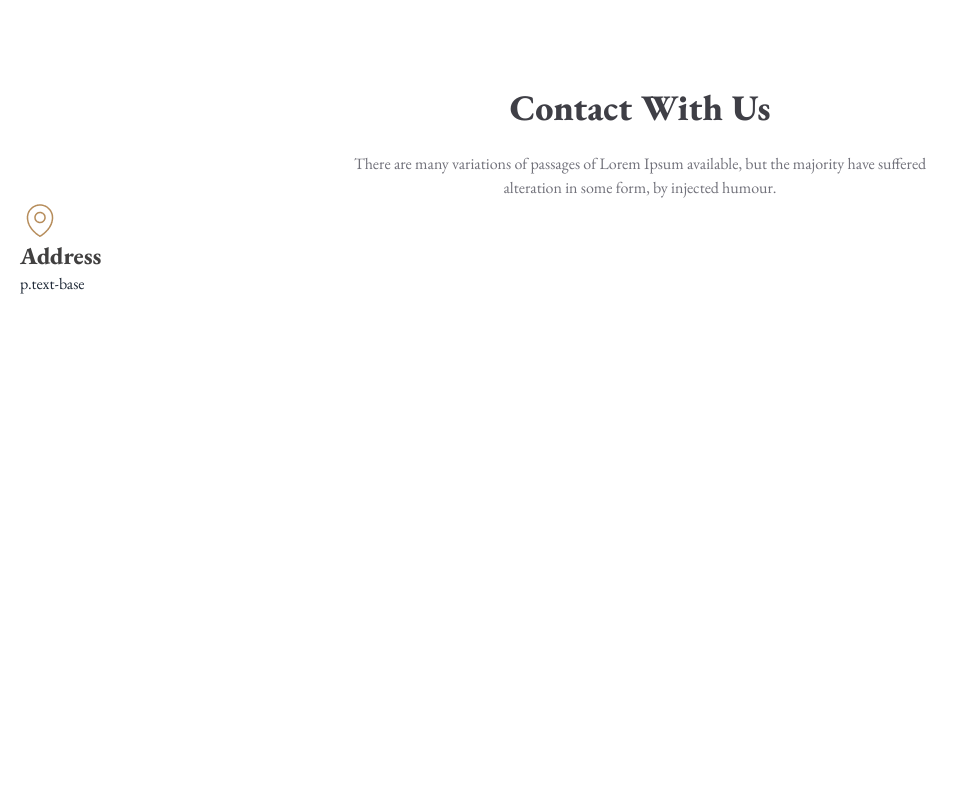
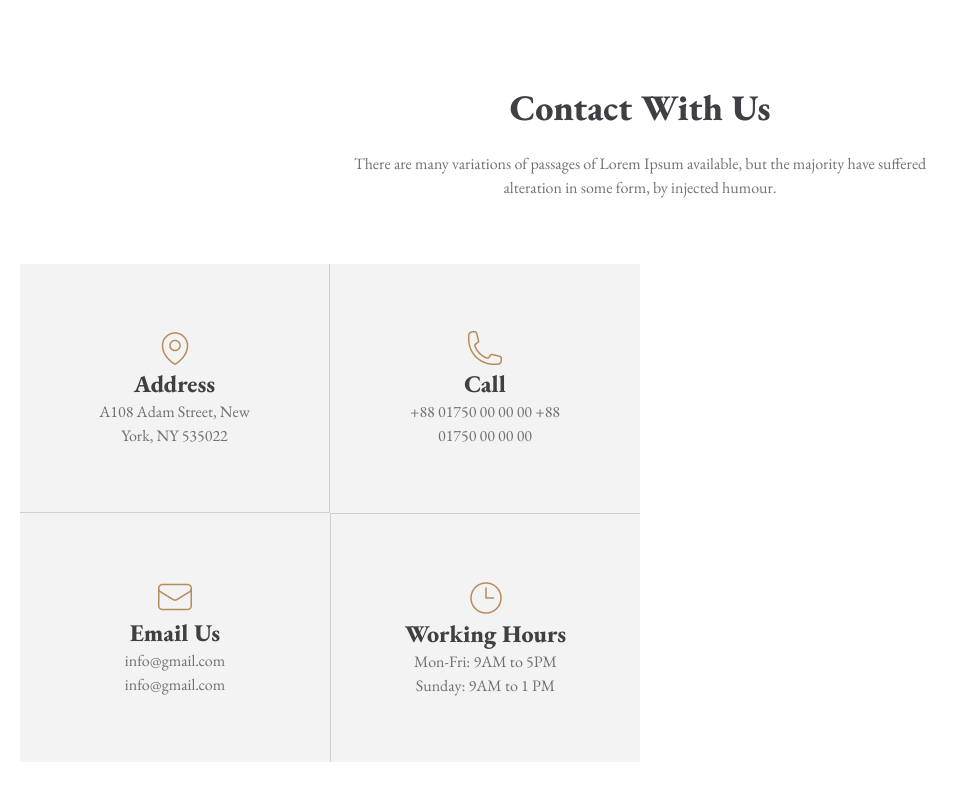
Before and after one commit to Durjoy96/legal-solution-DaisyUI, a plain HTML site: page index.html in a window 1280 px wide. Shown: the part 3573-4373 px from the top of the page, without its empty margins (0-969 px from the left). Before the commit the page ends 4109 px from the top, so only its background shows below. Drawn offline with nearby package versions, Linux system fonts and the light colour scheme.

Commit message:
contact us cards complete

```diff
--- a/index.html
+++ b/index.html
@@ -371,27 +371,56 @@
       </div>
     </section>
     <!-- contact us -->
-     <section class="mt-12 lg:mt-32">
+    <section class="mt-12 lg:mt-32">
       <!-- text -->
       <div class="max-w-xl text-center mx-auto">
         <h2 class="text-4xl font-extrabold text-zinc-700">Contact With Us</h2>
-        <p class="mt-6 text-base text-zinc-500">There are many variations of passages of Lorem Ipsum available, but the majority have suffered alteration in some form, by injected humour.</p>
+        <p class="mt-6 text-base text-zinc-500">There are many variations of passages of Lorem Ipsum available, but the
+          majority have suffered alteration in some form, by injected humour.</p>
       </div>
       <!--main container -->
-       <div>
+      <div class="grid grid-cols-2 mt-16">
         <!-- cards container -->
-        <div>
+        <div class="grid grid-cols-2">
           <!-- card 1 -->
-          <div class="">
+          <div class="bg-[#F3F3F3] p-16 text-center border-b border-r border-[#CFCFCF]">
             <div>
-              <img src="assets/images/location.png" alt="location">
+              <img class="mx-auto" src="assets/images/location.png" alt="location">
             </div>
             <h4 class="text-2xl font-extrabold text-[#414040]">Address</h4>
-            p.text-base
+            <p class="max-w-[163px] mx-auto text-base font-normal text-[#707070]">A108 Adam Street,
+              New York, NY 535022</p>
+          </div>
+          <!-- card 2 -->
+          <div class="bg-[#F3F3F3] p-16 text-center">
+            <div>
+              <img class="mx-auto" src="assets/images/call.png" alt="call">
+            </div>
+            <h4 class="text-2xl font-extrabold text-[#414040]">Call</h4>
+            <p class="max-w-[163px] mx-auto text-base font-normal text-[#707070]">+88 01750 00 00 00
+              +88 01750 00 00 00</p>
+          </div>
+          <!-- card 3 -->
+          <div class="bg-[#F3F3F3] p-16 text-center">
+            <div>
+              <img class="mx-auto" src="assets/images/email.png" alt="email">
+            </div>
+            <h4 class="text-2xl font-extrabold text-[#414040]">Email Us</h4>
+            <p class="max-w-[163px] mx-auto text-base font-normal text-[#707070]">info@gmail.com
+              info@gmail.com</p>
+          </div>
+          <!-- card 4 -->
+          <div class="bg-[#F3F3F3] p-16 text-center border-t border-l border-[#CFCFCF]">
+            <div>
+              <img class="mx-auto" src="assets/images/time.png" alt="time">
+            </div>
+            <h4 class="text-2xl font-extrabold text-[#414040]">Working Hours</h4>
+            <p class="max-w-[163px] mx-auto text-base font-normal text-[#707070]">Mon-Fri: 9AM to 5PM
+              Sunday: 9AM to 1 PM</p>
           </div>
         </div>
-       </div>
-     </section>
+      </div>
+    </section>
   </main>
   <br><br><br><br><br><br><br><br><br><br>
 </body>
```
